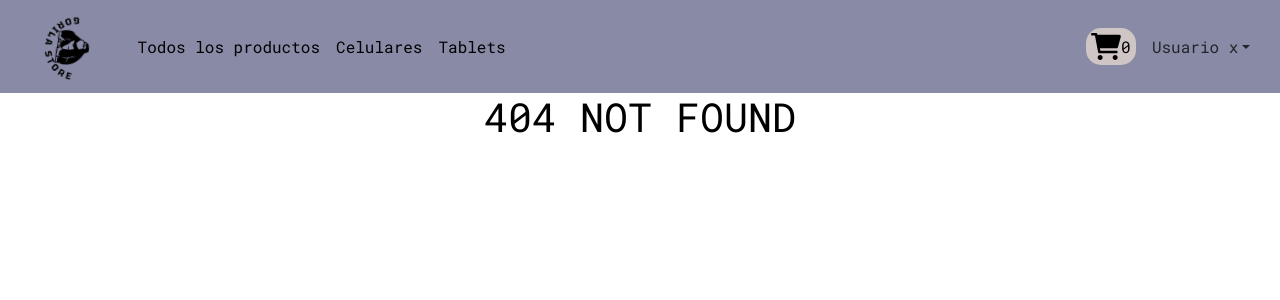
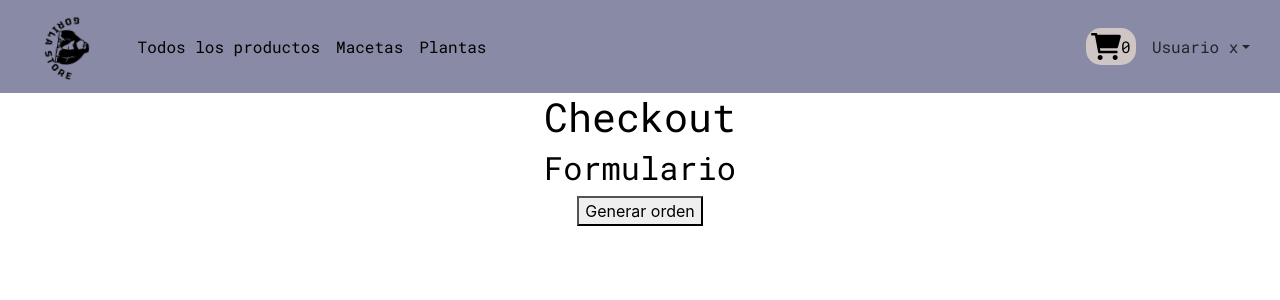
Before and after one commit to OviedoMarcelo/react-ecommer, a React (Create React App) app: page /checkout in a window 1280 px wide. Before the commit this address had no page. Shown: the top 300 px of the page. Built offline with nearby package versions, Linux system fonts and the light colour scheme.

Commit message:
Fix checkout and other visuals fix

```diff
--- a/src/App.js
+++ b/src/App.js
@@ -2,6 +2,7 @@ import './App.css';
 import { BrowserRouter, Routes, Route } from 'react-router-dom';
 import { CartProvider } from './context/CartContext'
 import Cart from './components/Cart/Cart'
+import CheckOut from './components/Checkout/Checkout'
 import NavBar from './components/NavBar/NavBar';
 import ItemListConteiner from './components/ItemListConteiner/ItemListConteiner';
 import ItemDetailContainer from './components/ItemDetailConteiner/ItemDetailConteiner';
@@ -20,6 +21,7 @@ function App() {
             <Route path='/category/:categoryId' element={<ItemListConteiner />} />
             <Route path='/detail/:productId' element={<ItemDetailContainer />} />
             <Route path='/cart' element={<Cart />} />
+            <Route path='/checkout' element={<CheckOut/>} />
             <Route path='*' element={<h1>404 NOT FOUND</h1>} />
           </Routes>
         </BrowserRouter>
--- a/src/components/Cart/Cart.jsx
+++ b/src/components/Cart/Cart.jsx
@@ -1,5 +1,6 @@
 import { useContext } from "react"
 import { CartContext } from "../../context/CartContext"
+import { NavLink } from "react-router-dom"
 
 
 const Cart = () => {
@@ -25,6 +26,7 @@ const Cart = () => {
                     Eliminar todo
                 </button>
             </div>
+            <NavLink to={'/checkout'}>Check Out</NavLink>
 
         </div>
 
--- /dev/null
+++ b/src/components/Checkout/Checkout.jsx
@@ -0,0 +1,96 @@
+import { useContext, useState } from "react"
+import { CartContext } from "../../context/CartContext"
+import { addDoc, collection, getDocs, query, where, documentId, writeBatch } from "firebase/firestore"
+import { db } from "../../services/firebase"
+import { Loader } from "../Loader/Loader"
+import {useNavigate } from "react-router-dom"
+
+
+
+const CheckOut = () => {
+
+    const { cart, total , clearCart} = useContext(CartContext)
+    const [loading, setLoading] = useState(false)
+    const navigate = useNavigate()
+
+
+    /* CREATE ORDER WITH MOCK */
+    const createOrder = async () => {
+        setLoading(true)
+
+        try {
+            const objOrder = {
+                buyer: {
+                    name: 'Marcelo',
+                    phone: '123',
+                    mail: 'prueba@prueba.com'
+                },
+                items: cart,
+                total: total
+            }
+            const collectionRef = collection(db, 'orders')
+            addDoc(collectionRef, objOrder).then(response => {
+                console.log(response.id)
+            }).catch(error => {
+                console.log(error)
+            })
+
+            const batch = writeBatch(db)
+            const outOfStock = []
+            const ids = cart.map(prod => prod.id) /* Obtain all products Ids */
+            const productRef = collection(db, 'products') /* Obtain all products */
+            const productsAddedFromFirestore = await getDocs(query(productRef, where(documentId(), 'in', ids))) /* Filter all products by ID and wait for the answer*/
+
+            const { docs } = productsAddedFromFirestore /* Obtain docs */
+
+            docs.forEach(doc => {
+                const dataDoc = doc.data() /* Data of docs */
+                const stockDb = dataDoc.stock
+                const productAddedToCart = cart.find(prod => prod.id === doc.id)
+                const prodQuantity = productAddedToCart?.quantity
+
+                if (stockDb >= prodQuantity) {
+                    batch.update(doc.ref, { stock: stockDb - prodQuantity }) /* Direct reference to the document (doc.ref)*/
+
+                } else {
+                    outOfStock.push({ id: doc.id, ...dataDoc })
+                }
+
+            })
+
+            if (outOfStock.length === 0) { /* Operation succesfull*/
+                await batch.commit()
+                const orderRef = collection(db, 'orders')
+                const orderAdded = await addDoc(orderRef, objOrder)
+                clearCart()
+                setTimeout(()=>{
+                    navigate('/')
+                },3000)
+                console.log(`El Id de su orden es: ${orderAdded.id}`)
+            } else {
+                console.log('Hay productos que estan fueras de stock')
+            }
+
+
+        } catch (error) {
+            console.log(error)
+        } finally {
+            setLoading(false)
+        }
+
+    }
+
+    if (loading) {
+        return <Loader message={'Se esta generando orden, por favor aguarde'} />
+    }
+
+
+    return (
+        <div>
+            <h1>Checkout</h1>
+            <h2>Formulario</h2>
+            <button onClick={createOrder}>Generar orden</button>
+        </div>
+    )
+}
+export default CheckOut;
--- a/src/components/ItemDetail/ItemDetail.jsx
+++ b/src/components/ItemDetail/ItemDetail.jsx
@@ -27,7 +27,7 @@ const ItemDetail = ({ id, img, name, category, price, description, stock }) => {
                 <p> Precio ${price}</p>
                 <p>{description}</p>
                 <div>
-                    <Counter onAdd={handleOnAdd} stock={stock} initial={quantityAdded}/>
+                    { stock !==0 ? <Counter onAdd={handleOnAdd} stock={stock} initial={quantityAdded}/>: <p>Sin stock</p>}
                 </div>
             </div>
         </div>
--- a/src/components/ItemList/ItemList.jsx
+++ b/src/components/ItemList/ItemList.jsx
@@ -1,6 +1,6 @@
 import Item from "../Item/Item";
 
-export const ItemList = ({ products }) => {
+const ItemList = ({ products }) => {
 
     /* Listar */
     /* Map Transformando a items */
--- a/src/components/ItemListConteiner/ItemListConteiner.jsx
+++ b/src/components/ItemListConteiner/ItemListConteiner.jsx
@@ -47,7 +47,7 @@ export const ItemListConteiner = ({ gretting }) => {
             <Container>
                 <Row>
                     <Col>
-                        <Loader />
+                        <Loader message={'Cargando los productos'}/>
                     </Col>
                 </Row>
             </Container>
--- a/src/components/Loader/Loader.jsx
+++ b/src/components/Loader/Loader.jsx
@@ -1,10 +1,12 @@
 import './loader.css'
 
-export const Loader = () =>{
+export const Loader = ({ message }) => {
 
-    return(
-
-     <div className='loader'></div>
+    return (
+        <div>
+            <div className='loader'></div>
+            <p>{message}</p>
+        </div>
     );
 }
 
--- a/src/components/NavBar/NavBar.jsx
+++ b/src/components/NavBar/NavBar.jsx
@@ -24,13 +24,13 @@ export const NavBar = () => {
                 <Navbar.Collapse id="basic-navbar-nav">
                     <Nav className="me-auto">
                         <Nav.Link>
-                            <NavLink to={'/'} className={({ isActive }) => isActive ? 'ActiveOption' : 'Option'}>Todos los productos</NavLink>
+                            <NavLink to={'/'}>Todos los productos</NavLink>
                         </Nav.Link>
                         <Nav.Link>
-                            <NavLink to={'/category/celular'} className={({ isActive }) => isActive ? 'ActiveOption' : 'Option'}>Celulares</NavLink>
+                            <NavLink to={'/category/maceta'}>Macetas</NavLink>
                         </Nav.Link>
                         <Nav.Link>
-                            <NavLink to={'/category/tablet'} className={({ isActive }) => isActive ? 'ActiveOption' : 'Option'}>Tablets</NavLink>
+                            <NavLink to={'/category/planta'}>Plantas</NavLink>
                         </Nav.Link>
                     </Nav>
                     <Nav.Link>
--- a/src/context/CartContext.js
+++ b/src/context/CartContext.js
@@ -3,7 +3,8 @@ import { createContext, useState, useEffect } from 'react';
 
 export const CartContext = createContext({
     cart: [],
-    totalQuantity: 0
+    totalQuantity: 0,
+    total:0
 })
 
 export const CartProvider = ({ children }) => {
```
Also changed, not shown: src/components/NavBar/Navbar.css (line endings or trailing spaces).
